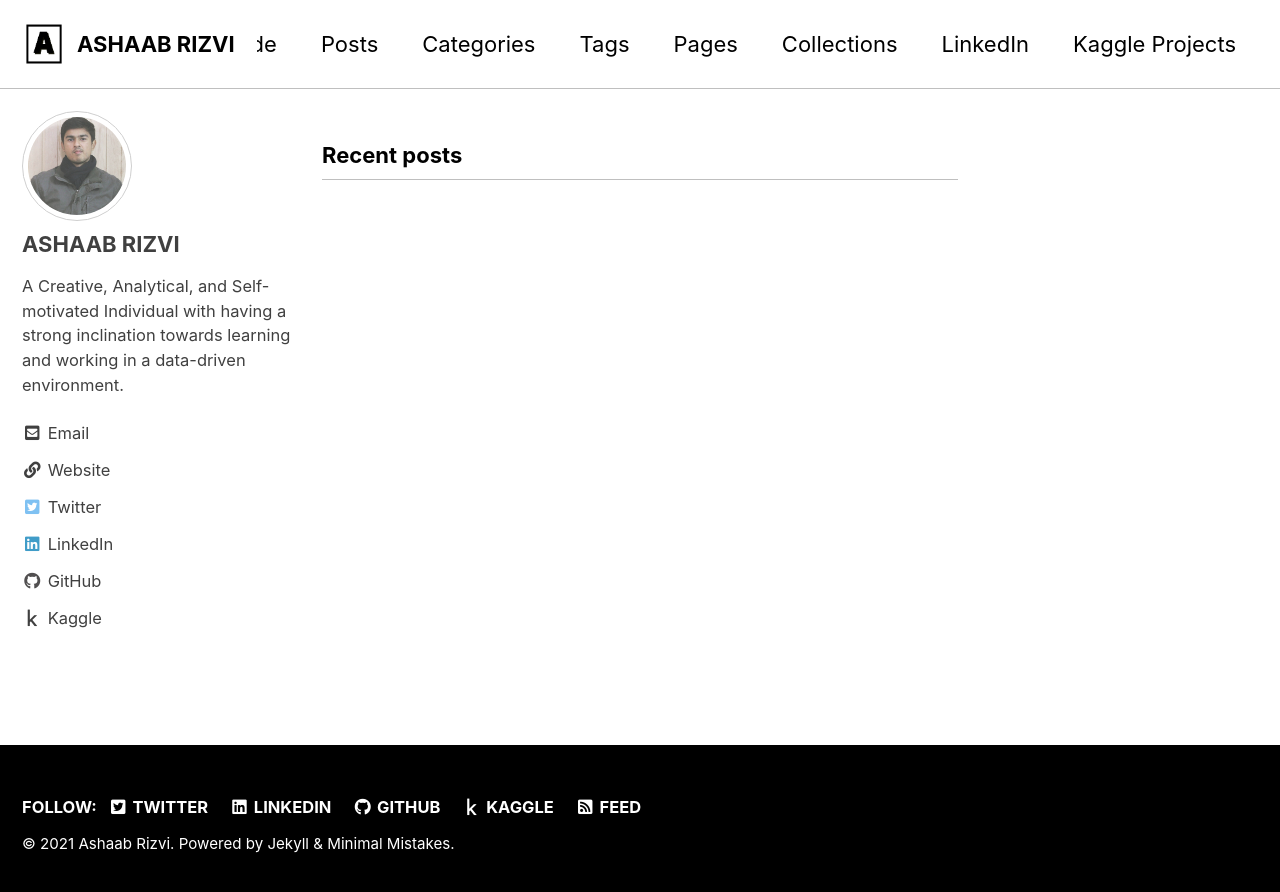
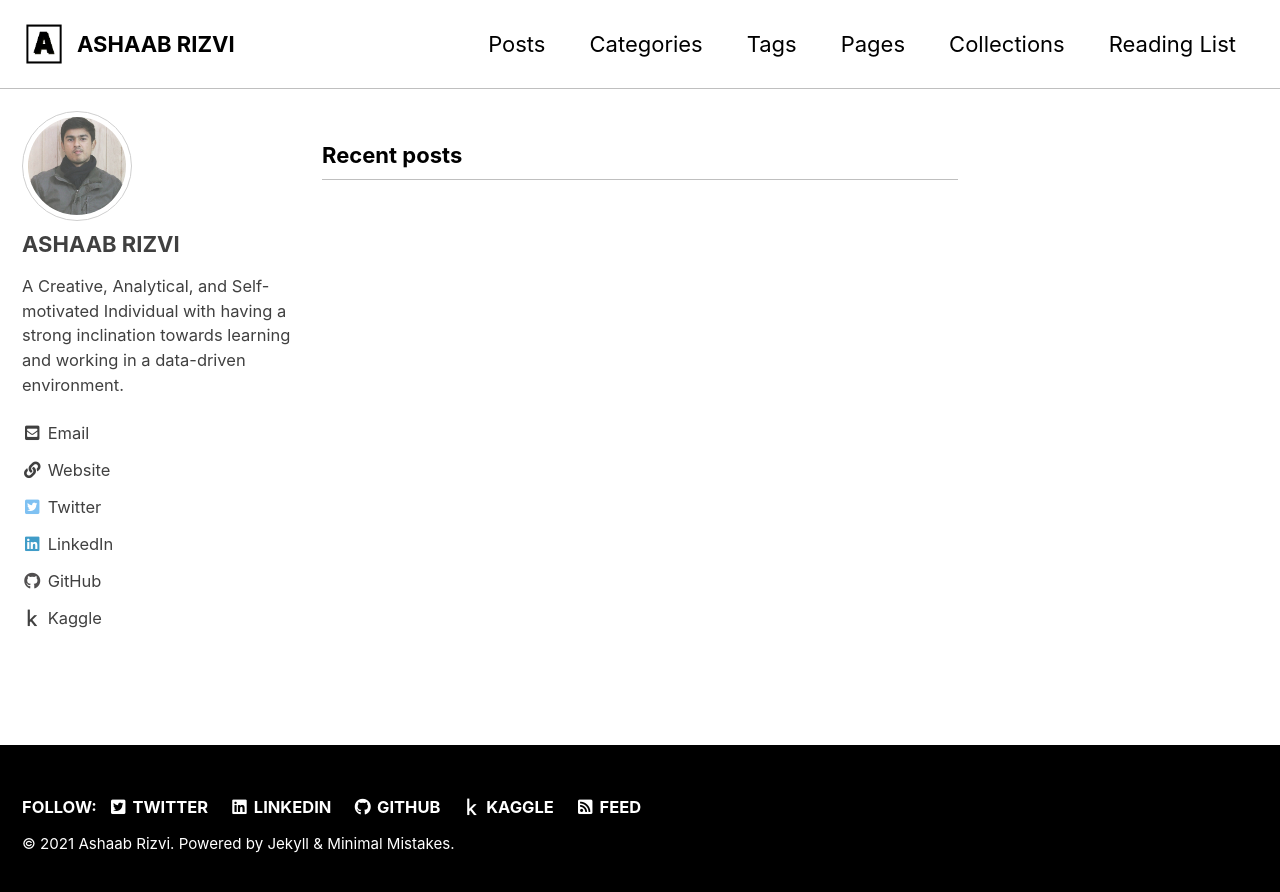
Before and after one commit to samjammy/ashaabrizvi.github.io, a Jekyll site: the page built from index.html, in a window 1280 px wide. Shown: the top 892 px of the page. Built offline with Jekyll 4.4.1, drawn with Linux system fonts in a browser that asks for light colours; cached includes are drawn as plain includes; the list of posts is cut into pages by our own code.

Commit message:
Update navigation.yml

```diff
--- a/_data/navigation.yml
+++ b/_data/navigation.yml
@@ -1,7 +1,5 @@
 # main links
 main:
-  - title: "Quick-Start Guide"
-    url: /docs/quick-start-guide/
   - title: "Posts"
     url: /year-archive/
   - title: "Categories"
@@ -12,7 +10,5 @@ main:
     url: /page-archive/
   - title: "Collections"
     url: /collection-archive/
-  - title: "LinkedIn"
-    url: https://linkedin.com/in/ashaabrizvi/
-  - title: "Kaggle Projects"
-    url: https://kaggle.com/ashaabrizvi/code
+  - title: "Reading List"
+    url: /readinglist/
```
